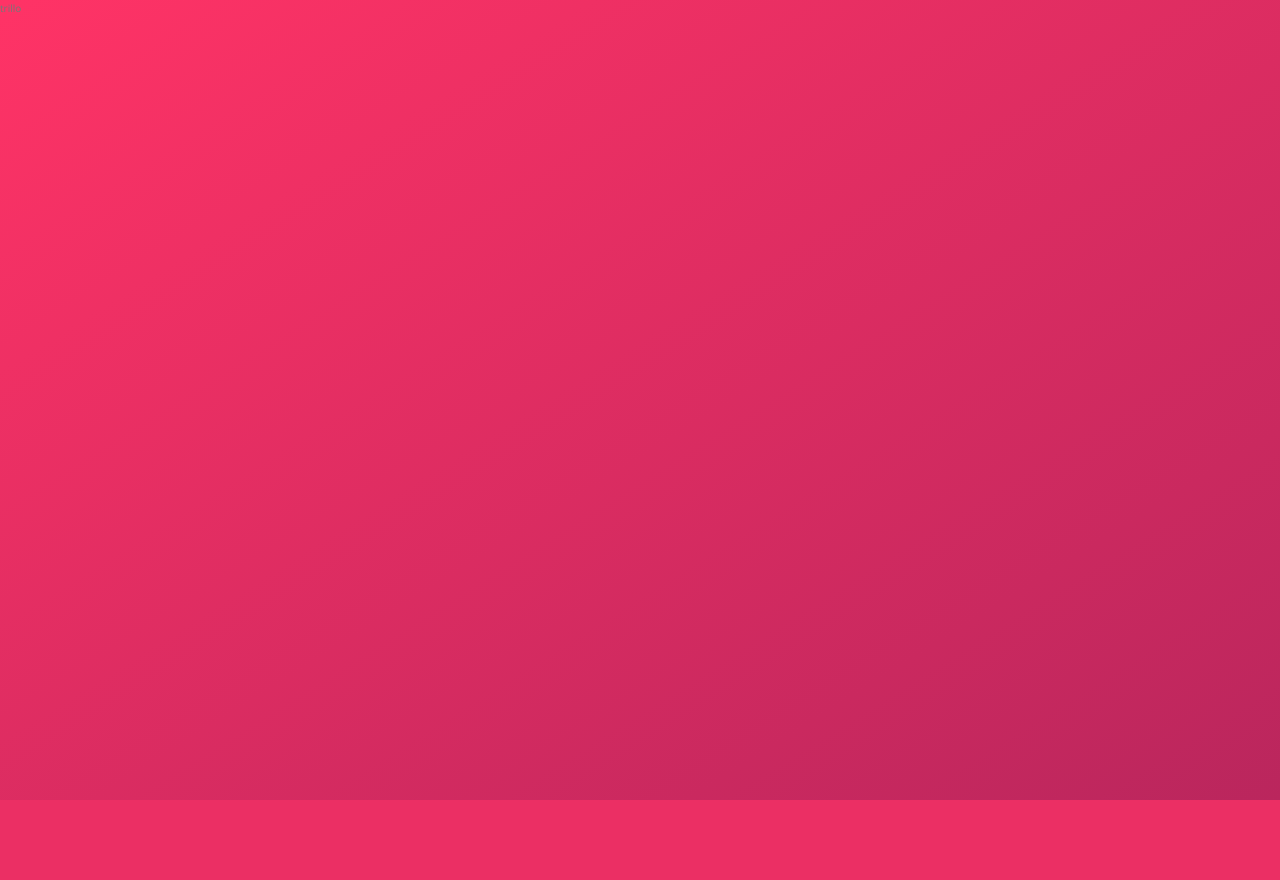
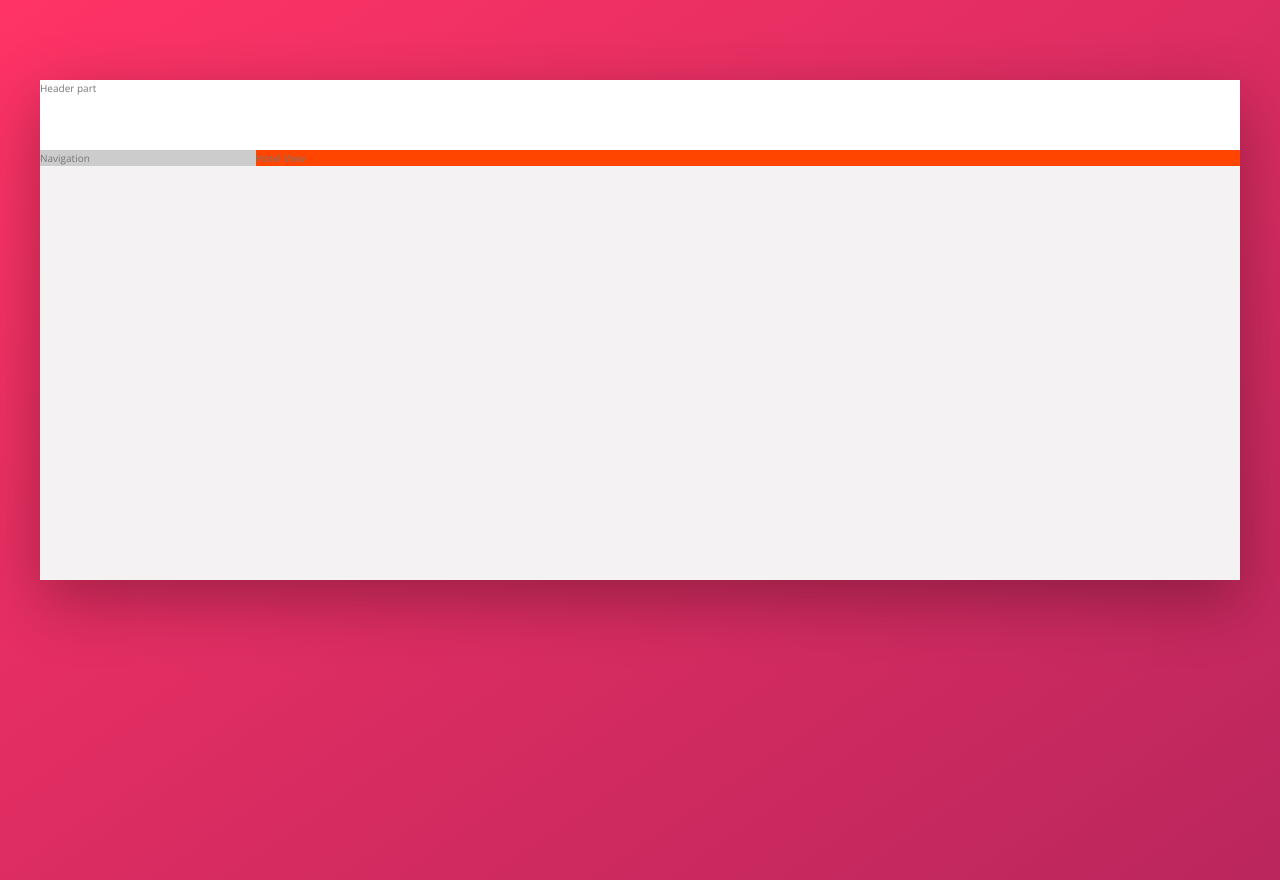
Before and after one commit to Maggnity/trillo-project, a website: page index.html in a window 1280 px wide. Before the commit the page ends 800 px from the top, so only its background shows below. Drawn offline with nearby package versions, Linux system fonts and the light colour scheme.

Commit message:
Building the Overall Layout

```diff
--- a/index.html
+++ b/index.html
@@ -11,6 +11,18 @@
         <title>trillo &mdash; Your all-in-one booking app</title>
     </head>
     <body>
-        trillo
+        <div class="container">
+            <header class="header">
+                Header part
+            </header>
+            <div class="content">
+                <nav class="sidebar">
+                    Navigation
+                </nav>
+                <main class="hotel-view">
+                    Hotel View
+                </main>
+            </div>
+        </div>
     </body>
 </html>
--- a/sass/_base.scss
+++ b/sass/_base.scss
@@ -11,6 +11,10 @@
   --color-grey-dark-1: #333;
   --color-grey-dark-2: #777;
   --color-grey-dark-3: #999;
+
+
+  --shadow-dark: 0 2rem 6rem rgba(0,0,0,.3);
+
 }
 
 * {
--- a/sass/_layout.scss
+++ b/sass/_layout.scss
@@ -0,0 +1,32 @@
+.container {
+    max-width: 120rem;
+    margin: 8rem auto;
+    background-color: var(--color-grey-light-2);
+    box-shadow: var(--shadow-dark);
+
+    min-height: 50rem;
+}
+
+
+.header {
+    height: 7rem;
+    background-color: #fff;
+    border-bottom: var(--color-grey-light-2);
+
+}
+
+.content {
+    display: flex;
+}
+
+.sidebar {
+    background-color: var(--color-grey-light-4);
+
+    flex: 0 0 18%;
+}
+
+.hotel-view {
+    background-color: ORANGERED;
+
+    flex: 1;
+}
```
Also changed, not shown: css/style.css.
